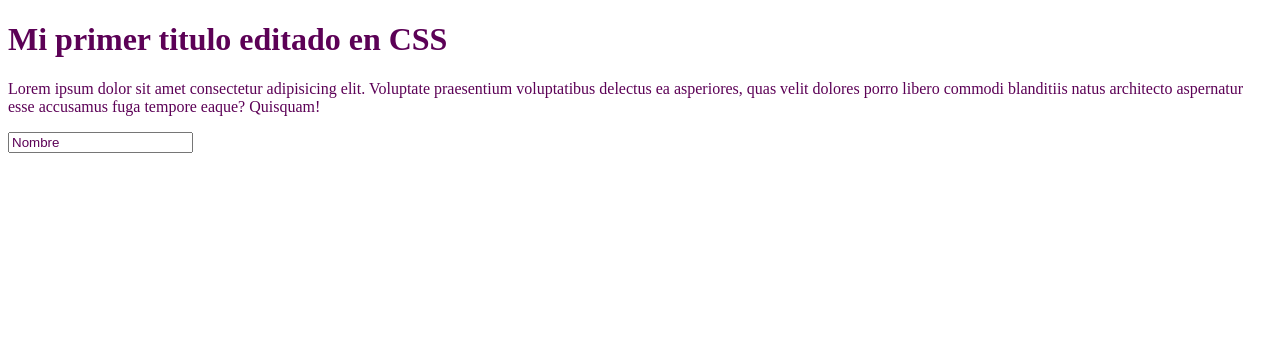
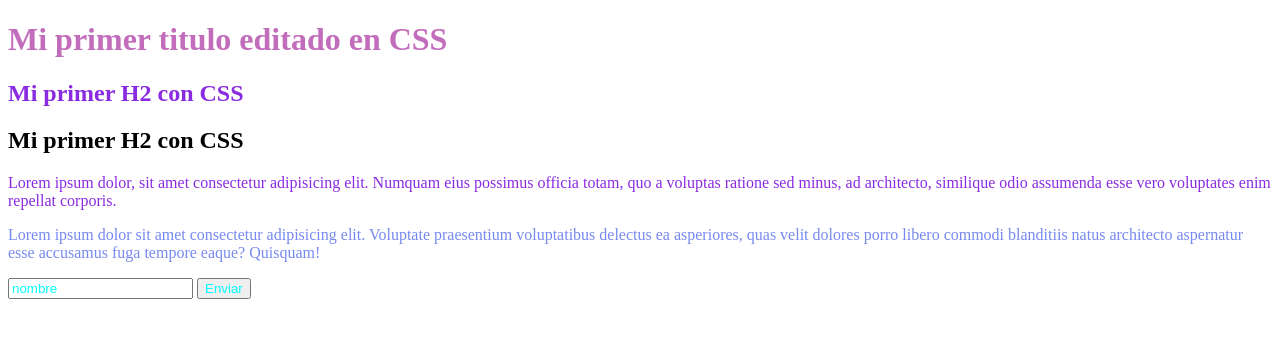
Before and after one commit to naomipoclava2021/CursoSoyDalto, a plain HTML site: page HTML/Diseño web/index.html in a window 1280 px wide. Drawn offline with Linux system fonts and the light colour scheme.

Commit message:
Selectores

```diff
--- a/CSS/estilo.css
+++ b/CSS/estilo.css
@@ -1,3 +1,15 @@
-* {
-    color: rgb(92, 1, 86);
+h1 {
+    color: rgb(194, 108, 188);
 }
+
+input{
+    color: aqua;
+}
+
+.titulo-h2{
+    color: blueviolet;
+}
+
+#parrafo-p{
+    color: rgb(119, 137, 240);
+}
--- a/HTML/Diseño web/index.html
+++ b/HTML/Diseño web/index.html
@@ -18,10 +18,22 @@
 
 <body>
     <h1>Mi primer titulo editado en CSS</h1>
-    <p>
+    <h2 class="titulo-h2">Mi primer H2 con CSS</h2>
+    <h2>Mi primer H2 con CSS</h2>
+    <p class="titulo-h2">
+        Lorem ipsum dolor, sit amet consectetur adipisicing elit. Numquam eius possimus officia totam, quo a voluptas ratione sed minus, ad architecto, similique odio assumenda esse vero voluptates enim repellat corporis.
+    </p>
+
+    <p id="parrafo-p">
         Lorem ipsum dolor sit amet consectetur adipisicing elit. Voluptate praesentium voluptatibus delectus ea asperiores, quas velit dolores porro libero commodi blanditiis natus architecto aspernatur esse accusamus fuga tempore eaque? Quisquam!
     </p>
-    <input type="text" value="Nombre">
+
+    <form>
+
+        <input type="text" name="nombre" value="nombre">
+        <input type="submit" value="Enviar" name="botonEnviar">
+    </form>
+
 </body>
 
 </html>
```
